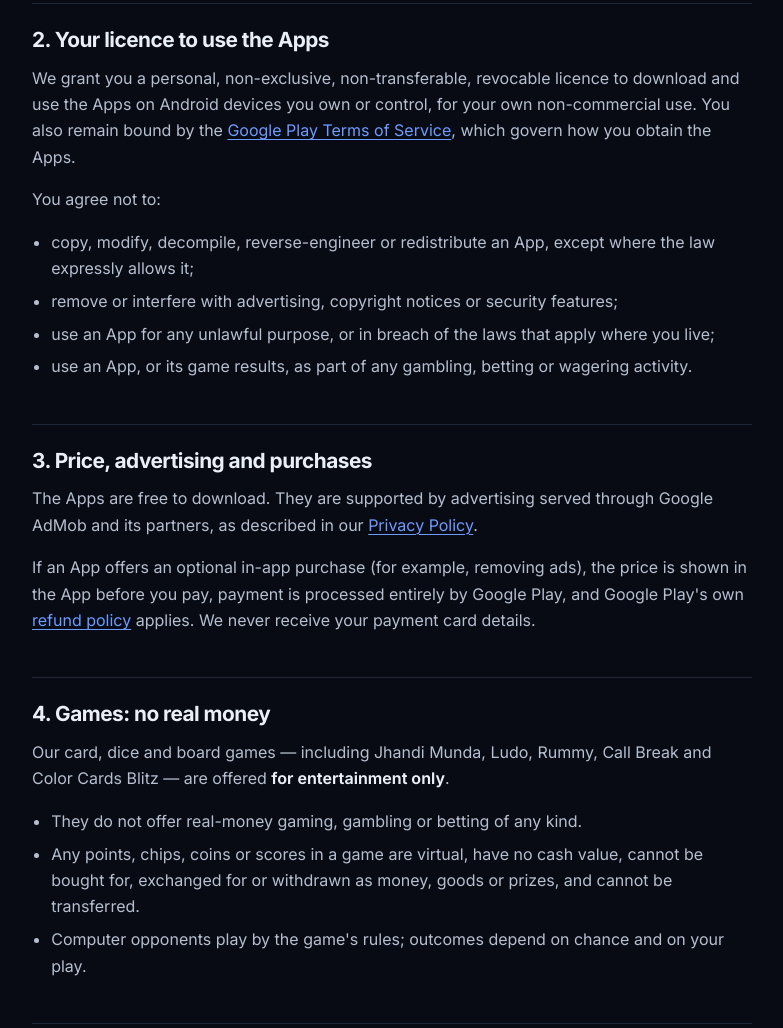
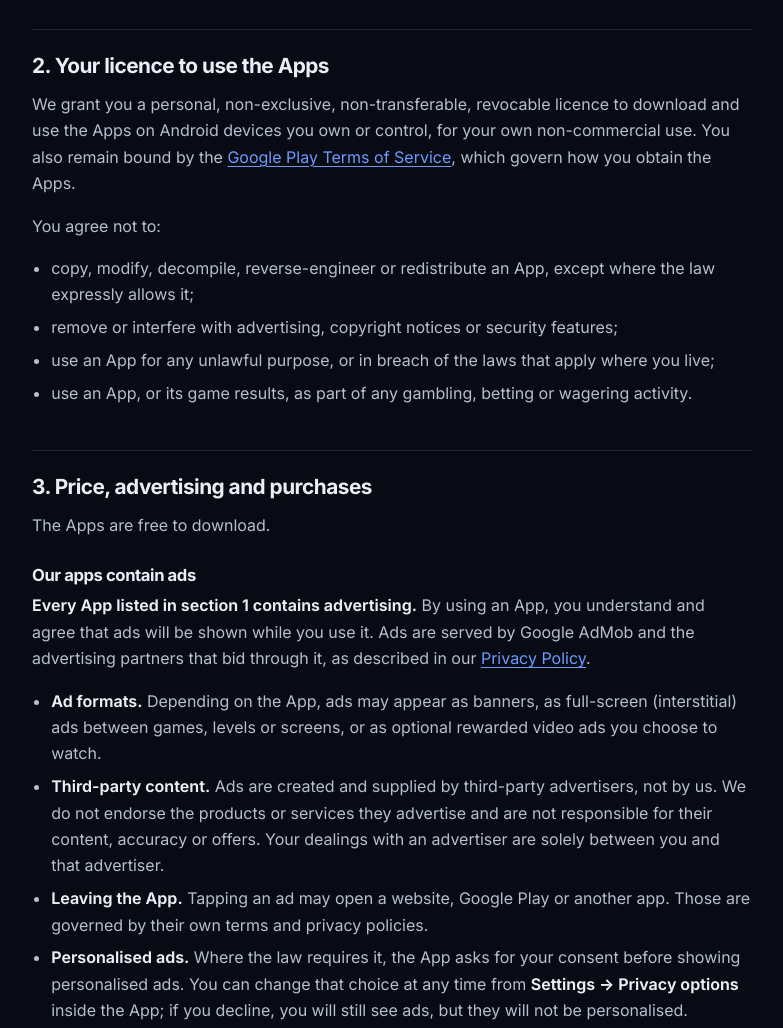
Before and after one commit to prasishgithub/mywebsite2023, a plain HTML site: page terms/index.html in a window 1280 px wide. Shown: the part 1772-2800 px from the top of the page, without its empty margins (248-1031 px from the left). Drawn offline with Linux system fonts and the light colour scheme.

Commit message:
State clearly that all apps contain ads
Add an 'Our apps contain ads' section to the Terms of Service (formats,
third-party ad content, consent, reporting) and note it on the homepage.

Co-Authored-By: Claude Opus 5.5 <noreply@anthropic.com>

```diff
--- a/terms/index.html
+++ b/terms/index.html
@@ -40,7 +40,7 @@
     <strong>Last updated:</strong> 6 November 2026</p>
 
     <div class="lede-box">
-      <p><strong>The short version.</strong> Our apps are free to download and are paid for by advertising. Use them for personal, lawful entertainment and learning. None of our card, dice or board games involve real money: you cannot bet, win or withdraw cash, and in-game points or coins have no monetary value.</p>
+      <p><strong>The short version.</strong> Our apps are free to download and <strong>contain ads</strong>: every app listed below shows advertising, which is how we keep them free. Use them for personal, lawful entertainment and learning. None of our card, dice or board games involve real money: you cannot bet, win or withdraw cash, and in-game points or coins have no monetary value.</p>
       <p>Nothing in these terms takes away the rights you have under the consumer protection laws of the country you live in.</p>
     </div>
 
@@ -80,8 +80,21 @@
       <li>use an App, or its game results, as part of any gambling, betting or wagering activity.</li>
     </ul>
 
-    <h2>3. Price, advertising and purchases</h2>
-    <p>The Apps are free to download. They are supported by advertising served through Google AdMob and its partners, as described in our <a href="../privacy-policy/index.html">Privacy Policy</a>.</p>
+    <h2 id="ads">3. Price, advertising and purchases</h2>
+    <p>The Apps are free to download.</p>
+
+    <h3>Our apps contain ads</h3>
+    <p><strong>Every App listed in section 1 contains advertising.</strong> By using an App, you understand and agree that ads will be shown while you use it. Ads are served by Google AdMob and the advertising partners that bid through it, as described in our <a href="../privacy-policy/index.html#partners">Privacy Policy</a>.</p>
+    <ul>
+      <li><strong>Ad formats.</strong> Depending on the App, ads may appear as banners, as full-screen (interstitial) ads between games, levels or screens, or as optional rewarded video ads you choose to watch.</li>
+      <li><strong>Third-party content.</strong> Ads are created and supplied by third-party advertisers, not by us. We do not endorse the products or services they advertise and are not responsible for their content, accuracy or offers. Your dealings with an advertiser are solely between you and that advertiser.</li>
+      <li><strong>Leaving the App.</strong> Tapping an ad may open a website, Google Play or another app. Those are governed by their own terms and privacy policies.</li>
+      <li><strong>Personalised ads.</strong> Where the law requires it, the App asks for your consent before showing personalised ads. You can change that choice at any time from <strong>Settings → Privacy options</strong> inside the App; if you decline, you will still see ads, but they will not be personalised.</li>
+      <li><strong>Interfering with ads.</strong> You agree not to use ad blockers, modified versions of an App, or automated tools to block, hide, fake or click on ads.</li>
+      <li><strong>Reporting an ad.</strong> If you see an ad that is offensive, misleading or inappropriate, please email us (section 12) with the App name and a description or screenshot, and we will work to block it.</li>
+    </ul>
+
+    <h3>Purchases</h3>
     <p>If an App offers an optional in-app purchase (for example, removing ads), the price is shown in the App before you pay, payment is processed entirely by Google Play, and Google Play's own <a href="https://support.google.com/googleplay/answer/2479637" target="_blank" rel="noopener noreferrer">refund policy</a> applies. We never receive your payment card details.</p>
 
     <h2>4. Games: no real money</h2>
```
Also changed, not shown: index.html (+2 -2 lines).
